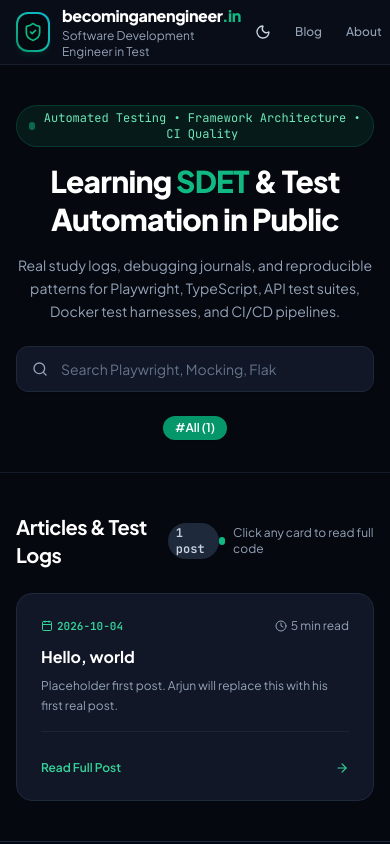
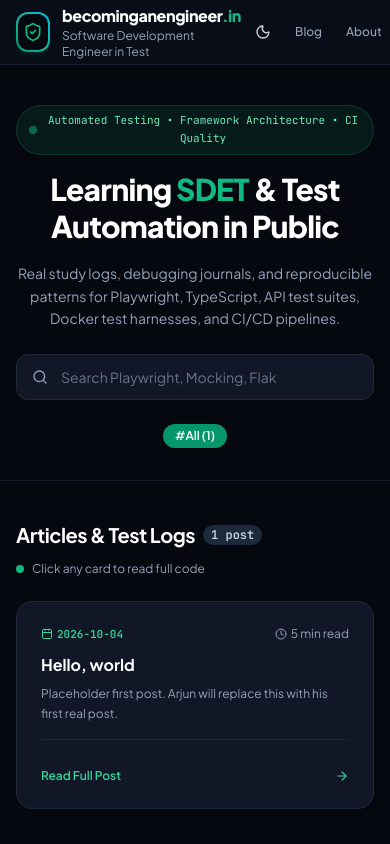
Before and after one commit to dev-arjun/engineerFE, a plain HTML site: page landing.html in a window 390 px wide. Shown: the top 844 px of the page. Drawn offline with nearby package versions, Linux system fonts and the light colour scheme; files whose address does not match are found by name.

Commit message:
Mobile layout tweaks: hero pill and articles header

```diff
--- a/landing.html
+++ b/landing.html
@@ -156,9 +156,9 @@
     <section class="pt-10 pb-8 sm:pt-14 sm:pb-10 border-b border-slate-200 dark:border-brand-borderDark/60">
       <div class="max-w-4xl mx-auto px-4 sm:px-6 lg:px-8 text-center">
 
-        <div class="inline-flex items-center gap-2 px-3 py-1 rounded-full bg-emerald-500/10 text-emerald-700 dark:text-emerald-300 border border-emerald-500/20 text-xs font-mono mb-4">
-          <span class="w-2 h-2 rounded-full bg-emerald-500 animate-pulse"></span>
-          <span>Automated Testing &bull; Framework Architecture &bull; CI Quality</span>
+        <div class="inline-flex items-center gap-2 px-3 py-1.5 rounded-full bg-emerald-500/10 text-emerald-700 dark:text-emerald-300 border border-emerald-500/20 text-[11px] sm:text-xs font-mono mb-4 max-w-full">
+          <span class="w-2 h-2 rounded-full bg-emerald-500 animate-pulse shrink-0"></span>
+          <span class="text-center leading-relaxed">Automated Testing &bull; Framework Architecture &bull; CI Quality</span>
         </div>
 
         <h1 class="text-3xl sm:text-5xl font-extrabold text-slate-900 dark:text-white tracking-tight leading-tight mb-4">
@@ -194,7 +194,7 @@
     </section>
 
     <section class="py-10 max-w-6xl mx-auto px-4 sm:px-6 lg:px-8">
-      <div class="flex items-center justify-between mb-6">
+      <div class="flex flex-col gap-3 sm:flex-row sm:items-center sm:justify-between mb-6">
         <div class="flex items-center gap-2">
           <h2 class="text-xl sm:text-2xl font-bold text-slate-900 dark:text-white tracking-tight">Articles &amp; Test Logs</h2>
           <span id="post-counter" class="text-xs font-mono font-semibold px-2 py-0.5 rounded-full bg-slate-200 dark:bg-slate-800 text-slate-700 dark:text-slate-300">0 posts</span>
```
